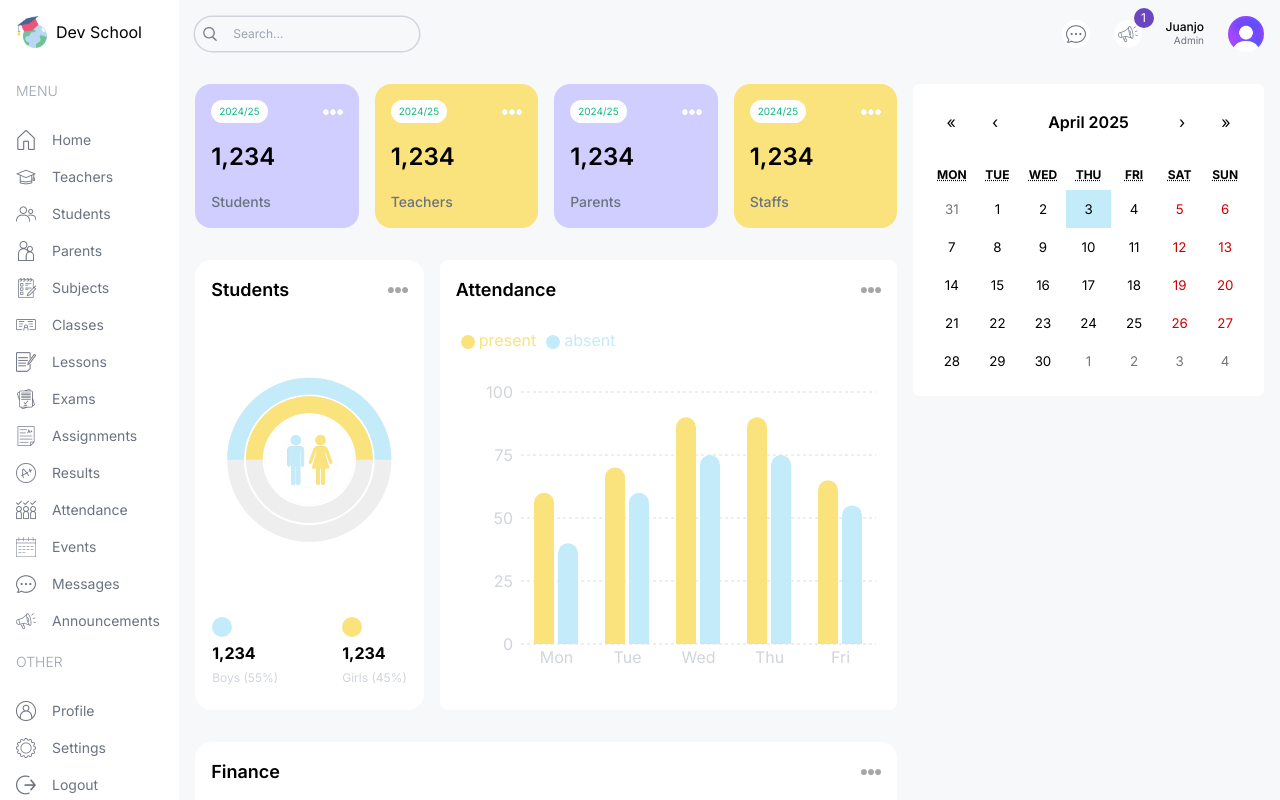
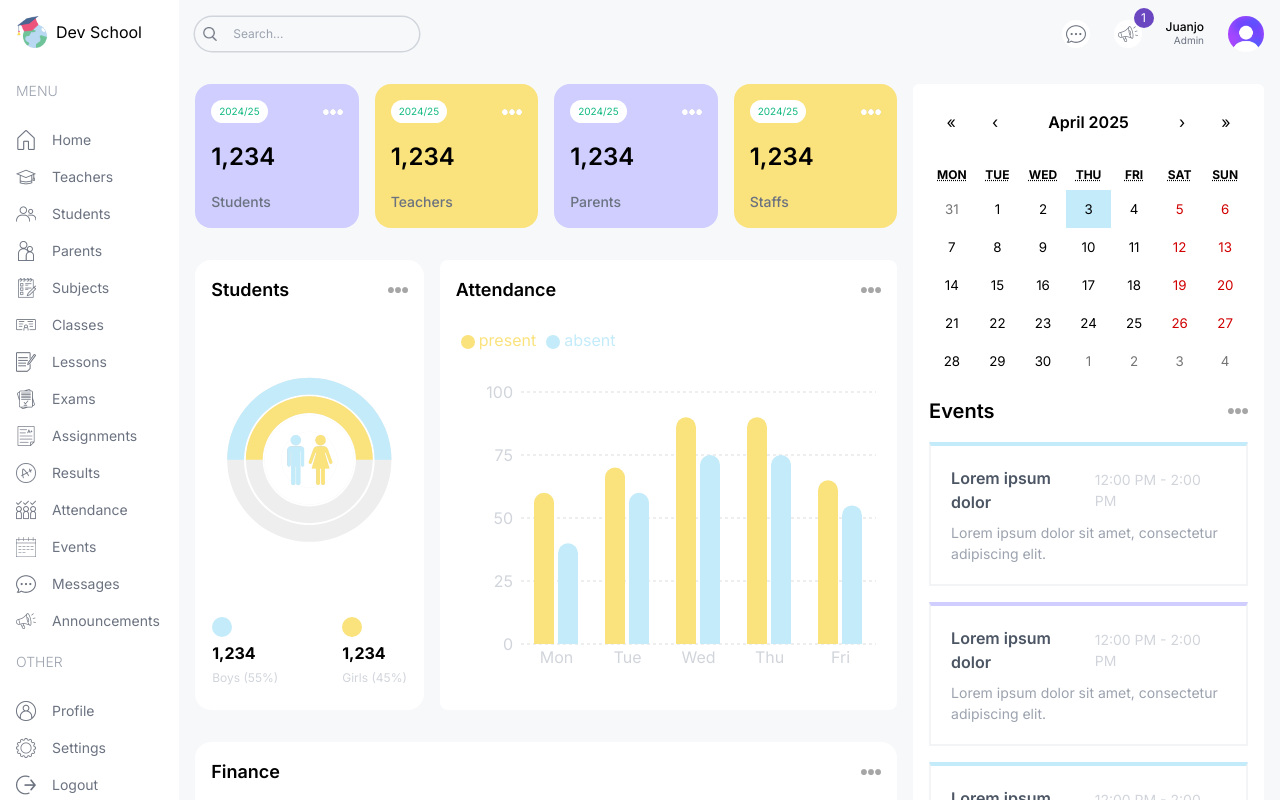
Before and after one commit to Juanjopalma/First-NextJs-Dashboard-Project, a Next.js app: page /admin in a window 1280 px wide. Built offline with nearby package versions, Linux system fonts and the light colour scheme.

Commit message:
added eventCalendar

```diff
--- a/src/components/EventCalendar/EventCalendar.tsx
+++ b/src/components/EventCalendar/EventCalendar.tsx
@@ -1,18 +1,60 @@
 "use client";
-import Calendar from 'react-calendar';
+import dynamic from 'next/dynamic';
 import { useState } from 'react';
 import './eventCalendar.scss';
 import "react-calendar/dist/Calendar.css";
+import Image from 'next/image';
+
+const Calendar = dynamic(() => import('react-calendar'), { ssr: false });
 
 type ValuePiece = Date | null;
 type Value = ValuePiece | [ValuePiece, ValuePiece];
+
+// TEMPORARY
+const events = [
+    {
+      id: 1,
+      title: "Lorem ipsum dolor",
+      time: "12:00 PM - 2:00 PM",
+      description: "Lorem ipsum dolor sit amet, consectetur adipiscing elit.",
+    },
+    {
+      id: 2,
+      title: "Lorem ipsum dolor",
+      time: "12:00 PM - 2:00 PM",
+      description: "Lorem ipsum dolor sit amet, consectetur adipiscing elit.",
+    },
+    {
+      id: 3,
+      title: "Lorem ipsum dolor",
+      time: "12:00 PM - 2:00 PM",
+      description: "Lorem ipsum dolor sit amet, consectetur adipiscing elit.",
+    },
+  ];
 
 
 const EventCalendar = () => {
   const [value, onChange] = useState<Value>(new Date());
 
   return (
-    <div className='eventCalendar'><Calendar onChange={onChange} value={value} /></div>
+    <div className='eventCalendar'>
+        <Calendar onChange={onChange} value={value} />
+        <div className="eventCalendar__title">
+            <h1>Events</h1>
+            <Image src="/moreDark.png" alt='' width={20} height={20} />
+        </div>
+        <div className="eventCalendar__events">
+            {events.map(event => (
+                <div key={event.id} className="eventCalendar__events-box">
+                    <div className="eventCalendar__events-title">
+                        <h1>{event.title}</h1>
+                        <span>{event.time}</span>
+                    </div>
+                    <p>{event.description}</p>
+                </div>
+            ))}
+        </div>
+    </div>
   )
 }
 
--- a/src/components/EventCalendar/eventCalendar.scss
+++ b/src/components/EventCalendar/eventCalendar.scss
@@ -3,4 +3,59 @@
     background: white;
     padding: 1rem;
     border-radius: 0.375rem;
+
+    &__title {
+        display: flex;
+        align-items: center;
+        justify-content: space-between;
+
+        h1 {
+            font-size: 1.25rem;
+            font-weight: 600;
+            margin: 1rem 0;
+        }
+    }
+
+    &__events {
+        display: flex;
+        flex-direction: column;
+        gap: 1rem;
+
+        &-box {
+            padding: 1.25rem;
+            border-width: 2px;
+            border-color: #f3f4f6;
+            border-top-width: 4px;
+
+            p {
+                margin-top: 0.5rem;
+                font-size: 0.875rem;
+                color: #9ca3af;
+            }
+        }
+
+        &-box:nth-child(odd) {
+            border-top-color: var(--lamaSky);
+        }
+
+        &-box:nth-child(even) {
+            border-top-color: var(--lamaPurple);
+        }
+
+        &-title {
+            display: flex;
+            justify-content: space-between;
+            align-items: center;
+
+            h1 {
+                font-weight: 600;
+                color: #4b5563;
+            }
+
+            span {
+                font-size: 0.875rem;
+                color: #d1d5db;
+            }
+        }
+    }
 }
```
